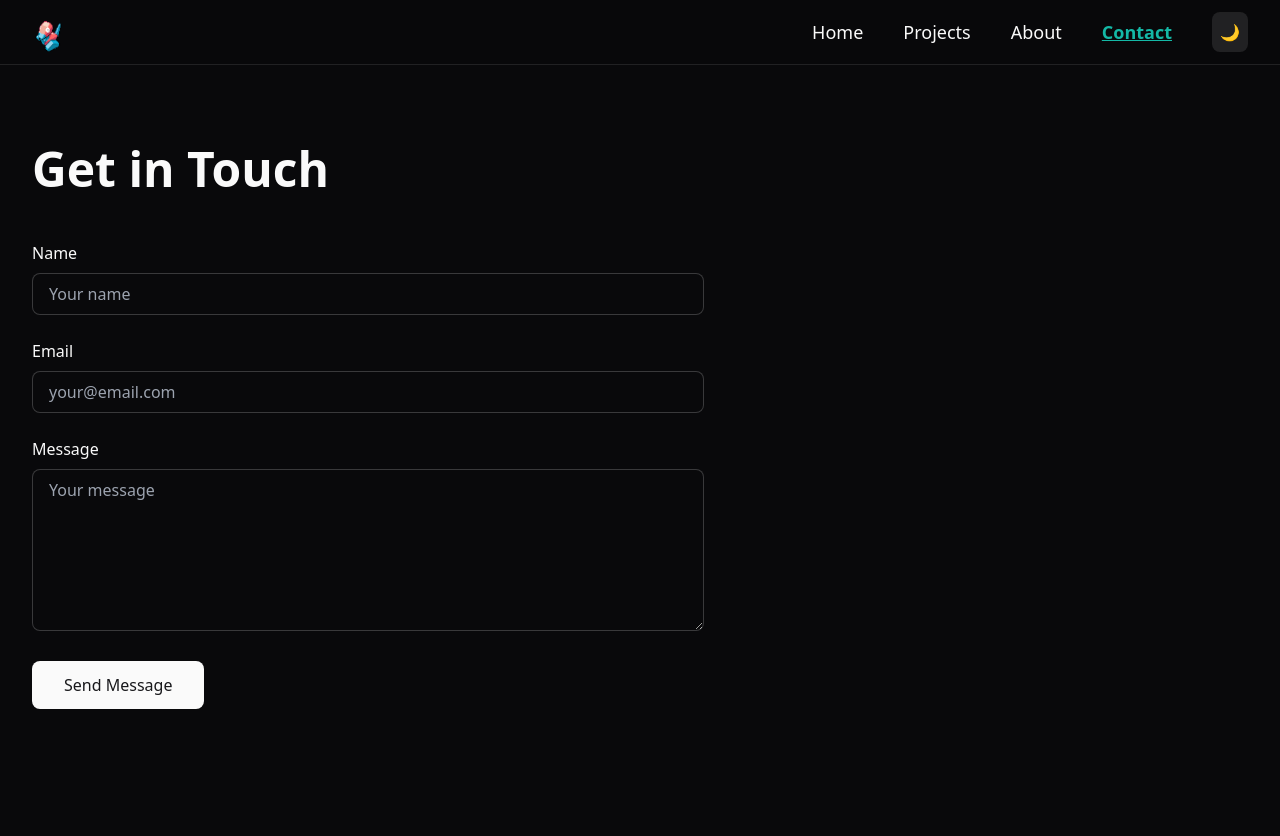
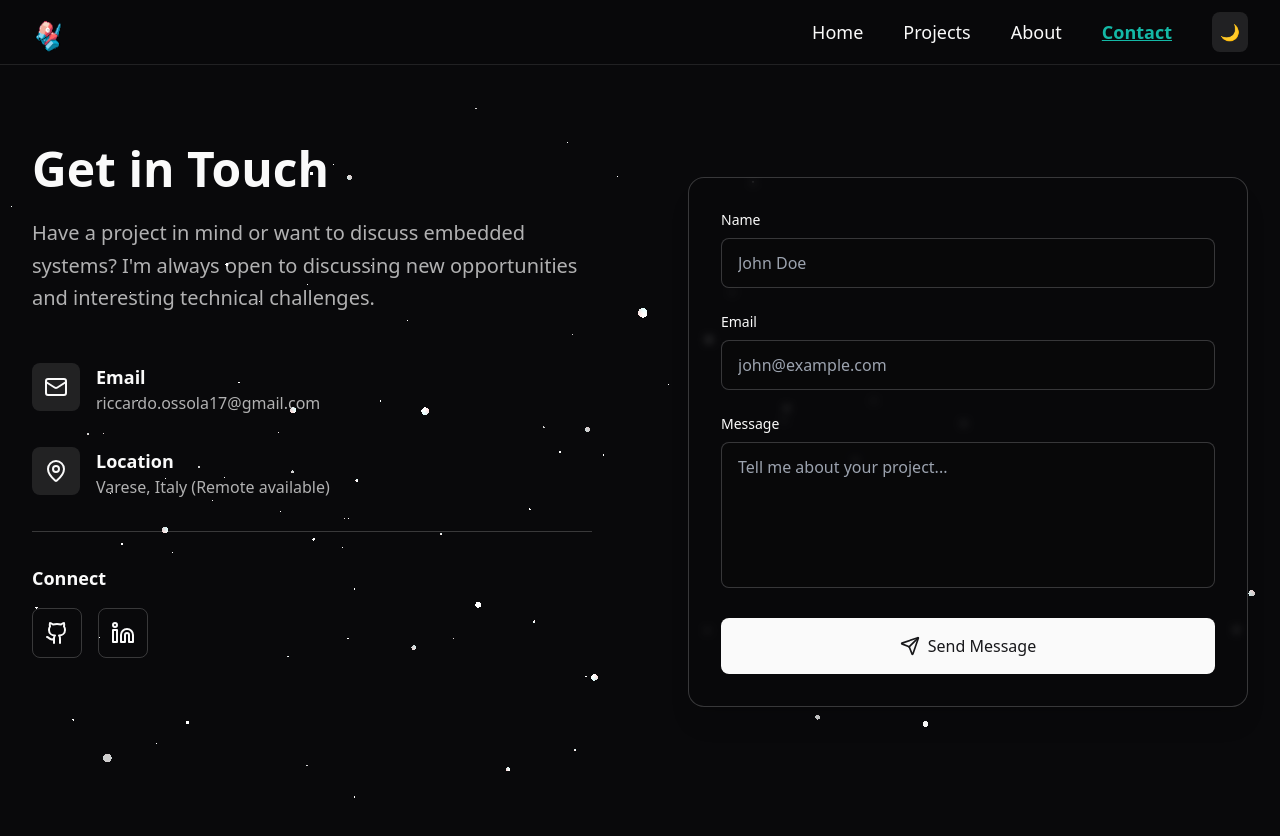
Before and after one commit to Ricky-Bonder/react-portfolio, a Next.js app: page /react-portfolio/contact in a window 1280 px wide. Shown: the top 836 px of the page. Built offline with nearby package versions, Linux system fonts and the light colour scheme.

Commit message:
new contact page + fixes

```diff
--- a/app/contact/page.tsx
+++ b/app/contact/page.tsx
@@ -2,52 +2,224 @@
 
 import { Navbar } from '@/components/layout/navbar'
 import { motion } from 'framer-motion'
+import Particles from '@/components/Particles'
+import { useState } from 'react'
+import { Send, Mail, MapPin, Github, Linkedin, Loader2 } from 'lucide-react'
+import Link from 'next/link'
 
 export default function ContactPage() {
+  const [formData, setFormData] = useState({
+    name: '',
+    email: '',
+    message: ''
+  })
+  const [status, setStatus] = useState<'idle' | 'submitting' | 'success' | 'error'>('idle')
+
+  const handleSubmit = async (e: React.FormEvent) => {
+    e.preventDefault()
+    setStatus('submitting')
+
+    // Using Formspree for static site email handling
+    // Ensure you have NEXT_PUBLIC_FORMSPREE_ID in your .env.local
+    const formId = process.env.NEXT_PUBLIC_FORMSPREE_ID;
+
+    if (!formId) {
+      console.error("Formspree ID missing");
+      setStatus('error');
+      return;
+    }
+
+    try {
+      const response = await fetch(`https://formspree.io/f/${formId}`, {
+        method: 'POST',
+        headers: {
+          'Content-Type': 'application/json'
+        },
+        body: JSON.stringify(formData)
+      })
+
+      if (response.ok) {
+        setStatus('success')
+        setFormData({ name: '', email: '', message: '' })
+      } else {
+        setStatus('error')
+      }
+    } catch (error) {
+      setStatus('error')
+    }
+  }
+
+  const handleChange = (e: React.ChangeEvent<HTMLInputElement | HTMLTextAreaElement>) => {
+    setFormData(prev => ({
+      ...prev,
+      [e.target.name]: e.target.value
+    }))
+  }
+
   return (
     <>
       <Navbar />
-      <main className="min-h-screen">
-        <div className="max-w-7xl mx-auto px-4 sm:px-6 lg:px-8 py-20">
+      <main className="min-h-screen bg-background relative overflow-hidden">
+
+        {/* --- PARTICLES BACKGROUND --- */}
+        <div className="absolute inset-0 z-0">
+          <div style={{ width: "100%", height: "100%", position: "absolute" }}>
+            <Particles
+              particleColors={["#ffffff", "#ffffff"]}
+              particleCount={200}
+              particleSpread={10}
+              speed={0.05}
+              particleBaseSize={80}
+              moveParticlesOnHover={false}
+              alphaParticles={false}
+              disableRotation={false}
+            />
+          </div>
+        </div>
+
+        <div className="max-w-7xl mx-auto px-4 sm:px-6 lg:px-8 py-20 relative z-10">
           <motion.div
             initial={{ opacity: 0, y: 20 }}
             animate={{ opacity: 1, y: 0 }}
             transition={{ duration: 0.8 }}
+            className="grid grid-cols-1 lg:grid-cols-2 gap-12 lg:gap-24"
           >
-            <h1 className="text-5xl font-bold mb-12">Get in Touch</h1>
 
-            <form className="max-w-2xl space-y-6">
+            {/* --- LEFT COLUMN: INFO --- */}
             <div>
-                <label className="block mb-2">Name</label>
+              <h1 className="text-5xl font-bold mb-6">Get in Touch</h1>
+              <p className="text-xl text-foreground/70 mb-12 leading-relaxed">
+                Have a project in mind or want to discuss embedded systems?
+                I'm always open to discussing new opportunities and interesting technical challenges.
+              </p>
+
+              <div className="space-y-8">
+                <div className="flex items-start gap-4">
+                  <div className="p-3 rounded-lg bg-primary/10 text-primary">
+                    <Mail className="w-6 h-6" />
+                  </div>
+                  <div>
+                    <h3 className="font-semibold text-lg">Email</h3>
+                    <p className="text-foreground/70">riccardo.ossola17@gmail.com</p>
+                  </div>
+                </div>
+
+                <div className="flex items-start gap-4">
+                  <div className="p-3 rounded-lg bg-primary/10 text-primary">
+                    <MapPin className="w-6 h-6" />
+                  </div>
+                  <div>
+                    <h3 className="font-semibold text-lg">Location</h3>
+                    <p className="text-foreground/70">Varese, Italy (Remote available)</p>
+                  </div>
+                </div>
+
+                <div className="pt-8 border-t border-primary/20">
+                  <h3 className="font-semibold text-lg mb-4">Connect</h3>
+                  <div className="flex gap-4">
+                    <Link
+                      href="https://github.com/Ricky-Bonder"
+                      target="_blank"
+                      className="p-3 rounded-lg border border-primary/20 hover:bg-primary/10 hover:border-primary/50 transition-colors"
+                    >
+                      <Github className="w-6 h-6" />
+                    </Link>
+                    <Link
+                      href="https://www.linkedin.com/in/riccardo-ossola/"
+                      target="_blank"
+                      className="p-3 rounded-lg border border-primary/20 hover:bg-primary/10 hover:border-primary/50 transition-colors"
+                    >
+                      <Linkedin className="w-6 h-6" />
+                    </Link>
+                  </div>
+                </div>
+              </div>
+            </div>
+
+            {/* --- RIGHT COLUMN: FORM --- */}
+            <div className="lg:mt-8">
+              <div className="rounded-2xl border border-primary/20 bg-background/50 backdrop-blur-sm p-8 shadow-xl">
+                <form onSubmit={handleSubmit} className="space-y-6">
+                  <div>
+                    <label className="block text-sm font-medium mb-2">Name</label>
                     <input
+                      name="name"
                       type="text"
-                  className="w-full px-4 py-2 border border-primary/20 rounded-lg bg-background"
-                  placeholder="Your name"
+                      required
+                      value={formData.name}
+                      onChange={handleChange}
+                      className="w-full px-4 py-3 border border-primary/20 rounded-lg bg-background/50 focus:ring-2 focus:ring-primary/50 focus:border-primary outline-none transition-all"
+                      placeholder="John Doe"
                     />
                   </div>
 
                   <div>
-                <label className="block mb-2">Email</label>
+                    <label className="block text-sm font-medium mb-2">Email</label>
                     <input
+                      name="email"
                       type="email"
-                  className="w-full px-4 py-2 border border-primary/20 rounded-lg bg-background"
-                  placeholder="your@email.com"
+                      required
+                      value={formData.email}
+                      onChange={handleChange}
+                      className="w-full px-4 py-3 border border-primary/20 rounded-lg bg-background/50 focus:ring-2 focus:ring-primary/50 focus:border-primary outline-none transition-all"
+                      placeholder="john@example.com"
                     />
                   </div>
 
                   <div>
-                <label className="block mb-2">Message</label>
+                    <label className="block text-sm font-medium mb-2">Message</label>
                     <textarea
-                  className="w-full px-4 py-2 border border-primary/20 rounded-lg bg-background"
-                  rows={6}
-                  placeholder="Your message"
+                      name="message"
+                      required
+                      rows={5}
+                      value={formData.message}
+                      onChange={handleChange}
+                      className="w-full px-4 py-3 border border-primary/20 rounded-lg bg-background/50 focus:ring-2 focus:ring-primary/50 focus:border-primary outline-none transition-all resize-none"
+                      placeholder="Tell me about your project..."
                     />
                   </div>
 
-              <button className="px-8 py-3 bg-primary text-primary-foreground rounded-lg">
+                  <button
+                    type="submit"
+                    disabled={status === 'submitting'}
+                    className="w-full px-8 py-4 bg-primary text-primary-foreground font-medium rounded-lg hover:bg-primary/90 transition-all flex items-center justify-center gap-2 disabled:opacity-70 disabled:cursor-not-allowed"
+                  >
+                    {status === 'submitting' ? (
+                      <>
+                        <Loader2 className="w-5 h-5 animate-spin" />
+                        Sending...
+                      </>
+                    ) : (
+                      <>
+                        <Send className="w-5 h-5" />
                         Send Message
+                      </>
+                    )}
                   </button>
+
+                  {status === 'success' && (
+                    <motion.div
+                      initial={{ opacity: 0, y: 10 }}
+                      animate={{ opacity: 1, y: 0 }}
+                      className="p-4 rounded-lg bg-green-500/10 border border-green-500/20 text-green-600 dark:text-green-400 text-center"
+                    >
+                      Message sent successfully! I'll get back to you soon.
+                    </motion.div>
+                  )}
+
+                  {status === 'error' && (
+                    <motion.div
+                      initial={{ opacity: 0, y: 10 }}
+                      animate={{ opacity: 1, y: 0 }}
+                      className="p-4 rounded-lg bg-red-500/10 border border-red-500/20 text-red-600 dark:text-red-400 text-center"
+                    >
+                      Something went wrong. Please try again or email directly.
+                    </motion.div>
+                  )}
                 </form>
+              </div>
+            </div>
+
           </motion.div>
         </div>
       </main>
--- a/app/projects/[slug]/client.tsx
+++ b/app/projects/[slug]/client.tsx
@@ -4,7 +4,6 @@ import { Navbar } from "@/components/layout/navbar";
 import { motion } from "framer-motion";
 import Particles from "@/components/Particles"; // Adjust import path if needed
 import Link from "next/link";
-import { useRouter } from "next/navigation";
 
 // The data array (same as homepage)
 const experiences = [
@@ -58,8 +57,13 @@ const experiences = [
   },
 ];
 
+export async function generateStaticParams() {
+  return experiences.map((experience) => ({
+    slug: experience.expslug, // "slug" deve corrispondere al nome della cartella [slug]
+  }));
+}
+
 export default function ProjectsClient() {
-  const router = useRouter();
 
   return (
     <>
```
Also changed, not shown: 1 other file (tests, documents, lock files or other folders). Lines whose indentation alone changed are shown as unchanged.
